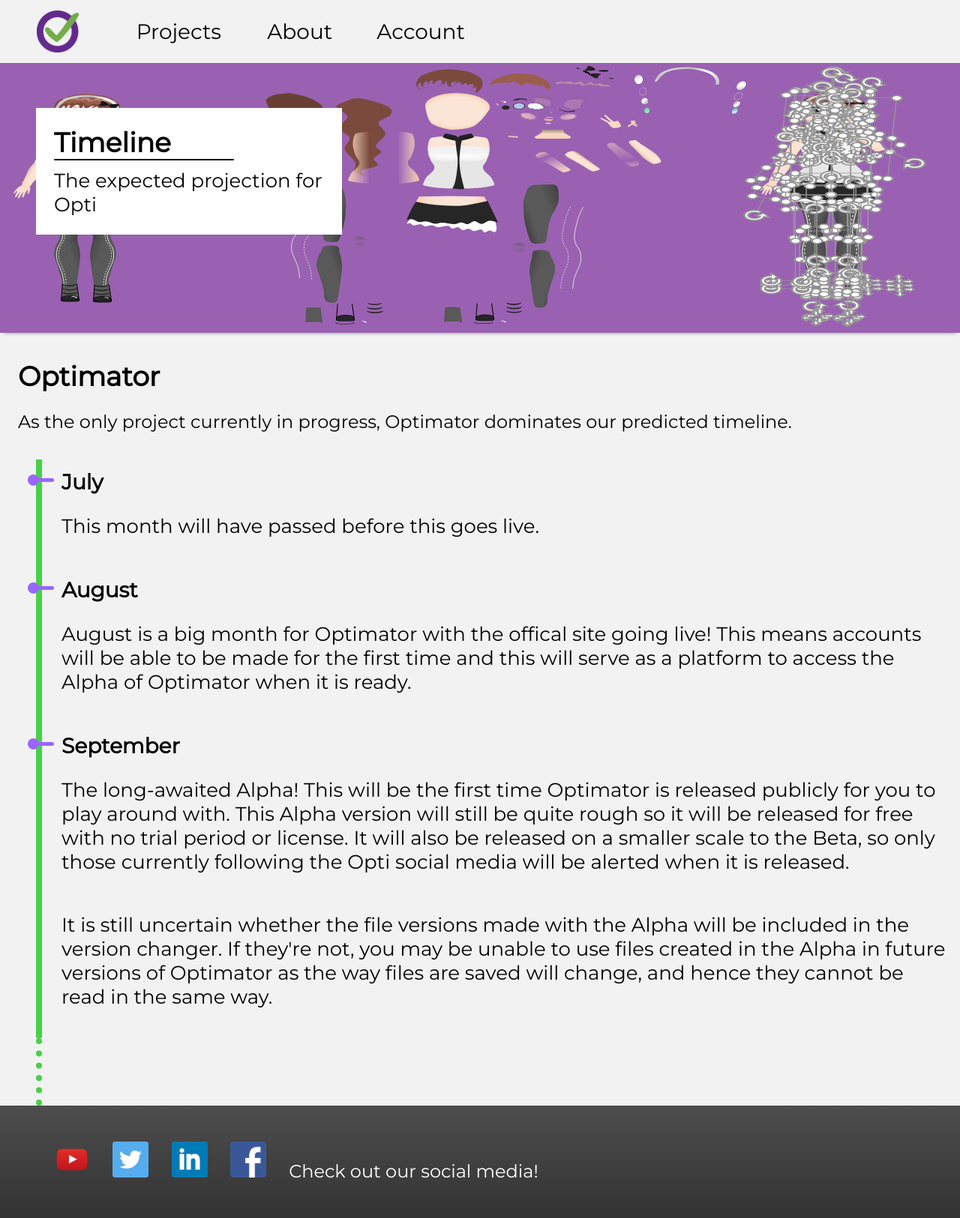
After one commit to JodieMM/OptiSite, a PHP site: page /timeline in a window 1280 px wide. The commit adds this page. Shown: the whole page at 75% size. Run offline with PHP 8.4, Linux system fonts and the light colour scheme.

Commit message:
Major redesign for middle put out across the whole site, special designs for the icon on 'About Me' and for the timeline

```diff
--- a/Design/SectorConstants/footer.php
+++ b/Design/SectorConstants/footer.php
@@ -1,9 +1,7 @@
-<html>
 <div class="footer">
+	<a href="https://www.youtube.com/channel/UCiip8jvHNeyuF37XpmbgNog/" target="_blank"><img src="Design/Images/ytlogo.png" alt="Opti YouTube"></a>
 	<a href="https://twitter.com/OptiJodie/" target="_blank"><img src="Design/Images/twitterlogo.png" alt="Opti Twitter"></a>
 	<a href="https://www.linkedin.com/company/opti-technology/" target="_blank"><img src="Design/Images/linkedinlogo.png" alt="Opti LinkedIn"></a>
 	<a href="https://www.facebook.com/OptiJodie/" target="_blank"><img src="Design/Images/fblogo.png" alt="Opti Facebook"></a>
 	Check out our social media!
 </div>
-</body>
-</html>
--- a/Design/SectorConstants/header.php
+++ b/Design/SectorConstants/header.php
@@ -5,6 +5,7 @@
 	<!-- Design Components -->
 	<link href="Design/header.css" rel="stylesheet" type="text/css"/>
     <link href="Design/style.css" rel="stylesheet" type="text/css"/>
+	<link href="Design/timeline.css" rel="stylesheet" type="text/css"/>
 	<link href='https://fonts.googleapis.com/css?family=Actor' rel='stylesheet'/>
 	<link href="https://fonts.googleapis.com/css?family=Montserrat&display=swap" rel="stylesheet">
 	<link rel="icon" href="Design/Images/logo.png"/>
@@ -22,15 +23,18 @@
 				<li>Projects</li>
 				<div class="dropdown-options">
 					<a href="optimator">Optimator</a>
+					<a href="timeline">Timeline</a>
 				</div>
 			</div>
 			<div class="dropdown">
 				<li>About</li>
 				<div class="dropdown-options">
-					<a href="terms_and_conditions">Terms and Conditions</a>
-					<a href="privacy_policy">Privacy Policy</a>
+					<a href="contact_us"><li>Contact</li></a>
+					<a href="about_me"><li>Me</li></a>
+					<a href="about_opti"><li>Opti</li></a>
+					<a href="our_policies"><li>Policies</li></a>
 				</div>
 			</div>
-			<a href="contact_us"><li>Account</li></a>
+			<a href="account_in"><li>Account</li></a>
 		</ul>
 	</div>
--- a/Design/header.css
+++ b/Design/header.css
@@ -2,7 +2,7 @@ body{
     margin: 0;
 	font-family: 'Montserrat', 'Actor', 'Tahoma', sans-serif;
     font-size: 24px;
-    background-color: #33cc;
+    background-color: #f2f2f2;
 }
 
 
@@ -27,6 +27,10 @@ li{
 	padding: 0 0.5em;
 	text-align: center;
 	color: black;
+}
+
+.header{
+	background-color: #f2f2f2;
 }
 
 .header img{
@@ -60,6 +64,7 @@ li:hover{
     position: absolute;
 	padding: 0 0.5em;
 	padding-top: 0.5em;
+	z-index: 10;
 }
 
 .dropdown-options a{
--- a/Design/style.css
+++ b/Design/style.css
@@ -1,46 +1,166 @@
 /*--- CONTENT STYLES ---*/
+
+/* Clear Originals */
+p{
+	margin: 0;
+	padding: 0;
+}
+
+h1{
+	margin: 0;
+	padding: 0;
+}
+
 
 /* For Mobile */
 .content{
 	display: block;
 	min-height: 75%;
+}
+
+.headtext{
+	display: block;
 	width: 100%;
-	margin: auto;
-	/*padding: 1em 2em;*/
+	padding: 1em;
+	z-index: 4;
 	background-color: #ffffff;
 }
 
-h1{
+.headtext h1{
 	margin: 0;
-	padding: 1em 50px 0.5em 20px;
 }
 
-p{
-	padding: 0 50px 0 20px;
+.headtext p{
+	font-size: 26px;
+	padding-top: 0.5em;
+}
+
+.separater
+{
+    position: absolute;
+    width: 10em;
+    height: 2px;
+	border-radius: 1px;
+    background: #000000;
+}
+
+.head img{
+	min-width: 100%;
+	height: 10em;
+	z-index: 3;
+}
+
+.middle{
+	padding: 1.5em 1em;
+}
+
+.middle p{
+	display: inline-block;
+	padding-top: 1em;
+	vertical-align: top;
+}
+
+.middle img{
+	display: none;
+	vertical-align: middle;
+}
+
+.middle a{
+	display: block;
+	width: 15em;
+	margin: 2em auto;
+	padding: 0.5em;
+	vertical-align: bottom;
+	text-align: center;
+	border-bottom: 0.5em solid #2eb82e;
+	border-radius: 3em;
+	background-color: #47d147; /*#9966ff*/
+	text-decoration: none;
+	color: white;
+}
+
+.middle a:hover{
+	background-color: #5ce21d;
+	border-color: #47d147;
+}
+
+.purple a{
+	background-color: #9966ff;
+	border-color: #7733ff;
+}
+
+.purple a:hover{
+	background-color: #bb99ff;
+	border-color: #9966ff;
 }
 
 
-/* For Desktop/ Larger Screens */
+/* For Tablets */
 @media only screen and (min-width: 768px){
-	.content{
-		width: 40em;
+	.head img{
+		height: 15em;
+		box-shadow: -0 5px 5px -5px grey;
 	}
 
-	h1{
-		padding-left: 50px;
+	.headtext{
+		position: absolute;
+		width: 15em;
+		left: 2em;
+		top: 7em;
+		animation: fadein 1.5s;
+		animation-timing-function: linear;
+		animation-fill-mode: forwards;
 	}
 
-	p{
-		padding-left: 50px;
+	@keyframes fadein{
+		from {top: 4em; opacity: 0;}
+		to {top: 6em; opacity: 1;}
+	}
+
+	.middle p{
+		width: 85%;
+	}
+
+	.full p{
+		width: auto;
+	}
+}
+
+
+/* For Desktop */
+@media only screen and (min-width: 860px){
+	.middle img{
+		display: inline-block;
+		width: 25%;
+		margin-left: 2%;
+	}
+
+	.middle p{
+		width: 70%;
+	}
+
+	.full p{
+		width: auto;
 	}
 }
 
 
 
-/*--- HOMEPAGE STYLES ---*/
-
-/* For Mobile and Screen */
+/*--- SPECIAL STYLES ---*/
 .homepage img{
 	display: block;
 	width: 100%;
 }
+
+.icon img{
+	display: block;
+	width: 10em;
+	margin: 1em auto;
+	border-radius: 5em;
+	box-shadow: 0 0 20px grey;
+	transition: transform 1s;
+}
+
+.icon img:hover{
+	transform: scale(1.1, 1.1);
+}
--- /dev/null
+++ b/Design/timeline.css
@@ -0,0 +1,50 @@
+/*--- TIMELINE STYLES ---*/
+
+.timeline{
+	position: relative;
+	margin-left: 48px;
+	padding: 0.5em;
+	padding-left: 1em;
+	border-left: 8px solid #47d147;
+	font-size: 26px;
+}
+
+.timeline:before{
+	content: attr(month);
+	font-size: 28px;
+	font-weight: bold;
+}
+
+.timeline:after{
+	width: 5px;
+	height: 5px;
+	content: "";
+}
+
+.timeline:last-child{
+	border-left: 8px dotted #47d147;
+}
+
+.timeline p{
+	padding: 1em 0;
+}
+
+.month-pointer{
+	position: absolute;
+    width: 35px;
+    height: 5px;
+    left: -19px;
+    top: 25px;
+    background-color: #9966ff;
+    border-radius: 3px;
+}
+
+.month-pointer:before{
+	position: absolute;
+    width: 15px;
+    height: 15px;
+    background-color: #9966ff;
+    top: -5px;
+    border-radius: 7.5px;
+	content: "";
+}
--- /dev/null
+++ b/timeline.php
@@ -0,0 +1,48 @@
+<?php
+	include 'Design/SectorConstants/header.php';
+?>
+<body>
+	<section class="content">
+		<div class="head">
+			<img src="Design/Images/coverbg2.png" alt="Calendar and clock">
+			<div class="headtext">
+				<h1> Timeline </h1>
+				<div class="separater"></div>
+				<p> The expected projection for Opti </p>
+			</div>
+		</div>
+		<div class="middle full">
+			<h1> Optimator </h1>
+			<p> As the only project currently in progress, Optimator dominates our predicted timeline.</p>
+		</div>
+		<div class="timeline" month="July">
+			<span class="month-pointer"></span>
+			<p>This month will have passed before this goes live.</p>
+		</div>
+		<div class="timeline" month="August">
+			<span class="month-pointer"></span>
+			<p>August is a big month for Optimator with the offical site
+			going live! This means accounts will be able to be made for the first time
+			and this will serve as a platform to access the Alpha of Optimator when it is ready.</p>
+		</div>
+		<div class="timeline" month="September">
+			<span class="month-pointer"></span>
+			<p>The long-awaited Alpha! This will be the first time Optimator is released publicly
+			for you to play around with. This Alpha version will still be quite rough so it will
+			be released for free with no trial period or license. It will also be released on a smaller
+			scale to the Beta, so only those currently following the Opti social media will be alerted when
+			it is released.</p>
+			<p>It is still uncertain whether the file versions made with the Alpha will be included in the
+			version changer. If they're not, you may be unable to use files created in the Alpha in
+			future versions of Optimator as the way files are saved will change, and hence they cannot
+			be read in the same way.</p>
+		</div>
+		<div class="timeline" month="">
+			<br/><br/>
+		</div>
+	</section>
+
+	<?php
+		include 'Design/SectorConstants/footer.php';
+	?>
+</body>
```
Also changed, not shown: about_me.php (added, +32 -0 lines), about_opti.php (added, +27 -0 lines), account_in.php (added, +14 -0 lines), account_settings.php (added, +14 -0 lines), contact_us.php (+14 -3 lines), optimator.php (+15 -3 lines), our_policies.php (added, +32 -0 lines), privacy_policy.php (+12 -4 lines), terms_and_conditions.php (+12 -3 lines), Design/Images/jodie.jpg (added), Design/Images/ytlogo.png (added). Lines whose indentation alone changed are shown as unchanged.
